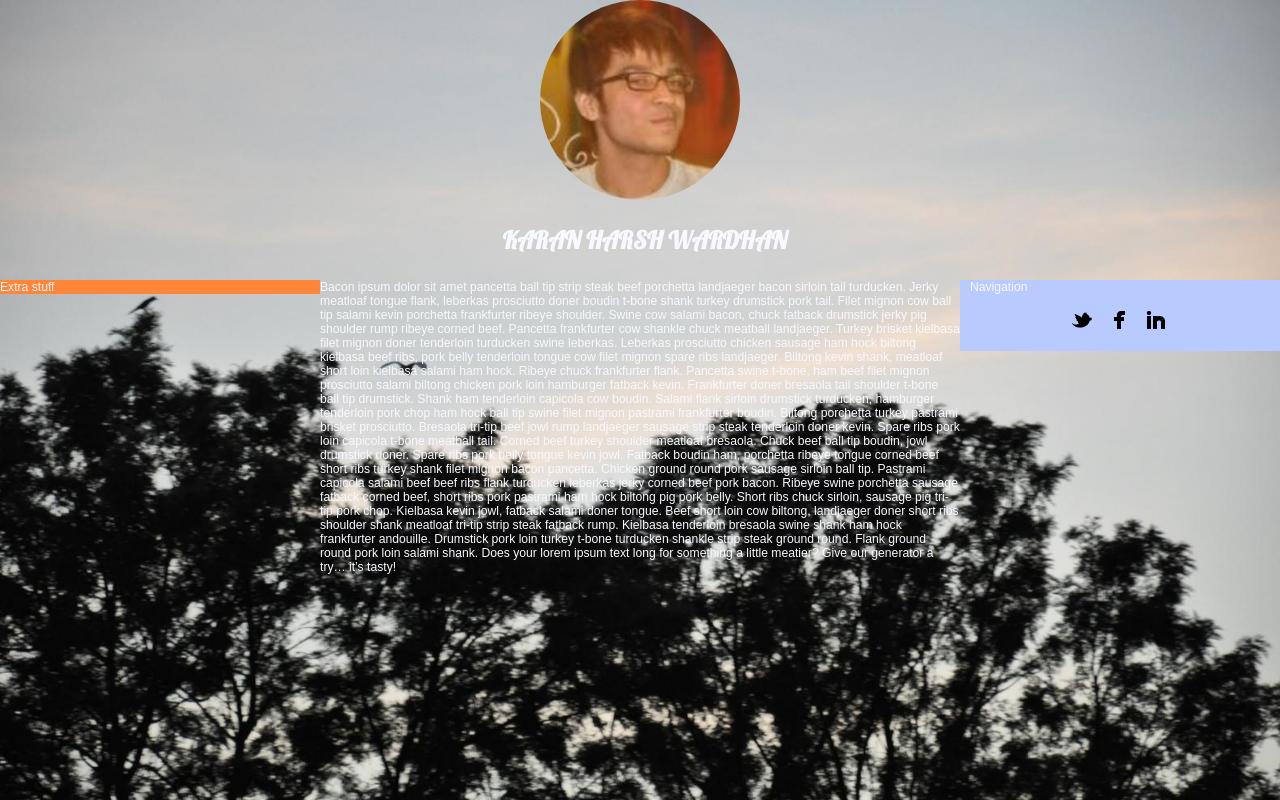
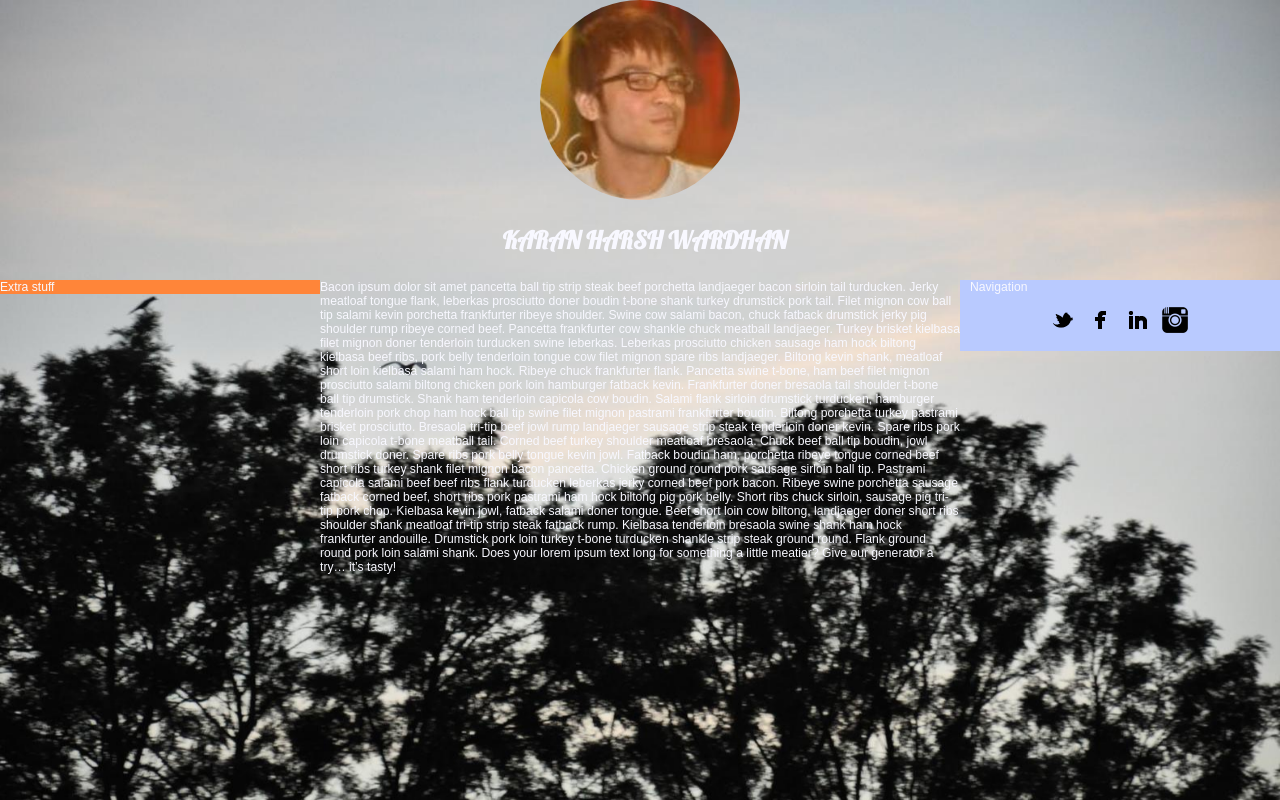
Before and after one commit to kkarakk/kkarakk.github.io, a plain HTML site: page index.html in a window 1280 px wide. Drawn offline with Linux system fonts and the light colour scheme; a web font is replaced by a local one.

Commit message:
added instagram icon and customized social links to actual social links

```diff
--- a/index.html
+++ b/index.html
@@ -38,9 +38,10 @@ Does your lorem ipsum text long for something a little meatier? Give our generat
 		</p>
       <div id = "social">
 			<p>
-				<a href="#" class="sb min twitter">Twitter</a>
-				<a href="#" class="sb min facebook">Facebook</a>
-				<a href="#" class="sb min linkedin">LinkedIn</a>
+				<a href="https://twitter.com/spikygenius" class="sb min twitter">Twitter</a>
+				<a href="https://www.facebook.com/KaranHarshWardhan" class="sb min facebook">Facebook</a>
+				<a href="https://www.linkedin.com/in/karanharshwardhan" class="sb min linkedin">LinkedIn</a>
+				<a href="http://instagram.com/karanhw" class="sb min instagram">Instagram</a>
 			</p>
 	   </div>
   </div>
--- a/social.css
+++ b/social.css
@@ -950,6 +950,10 @@ a.sb.email {
 	background-image: url(images/email.png);
 }
 
+a.sb.instagram {
+	background-image: url(images/instagram.png);
+}
+
 /* custom icon */
 a.sb.custom {
 	width: 80px;
```
Also changed, not shown: images/instagram.png (added).
